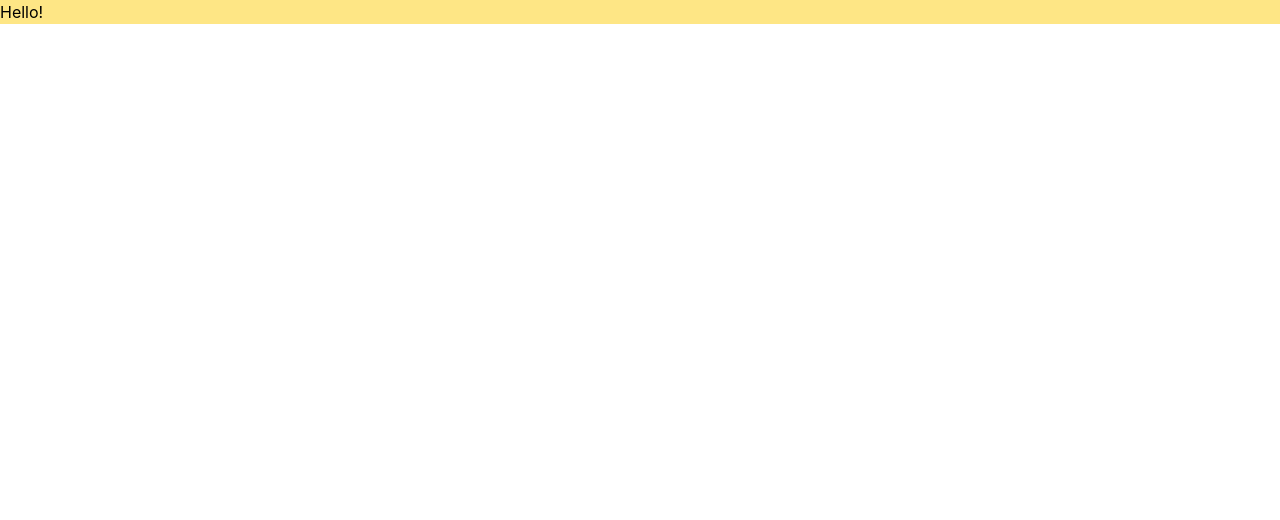
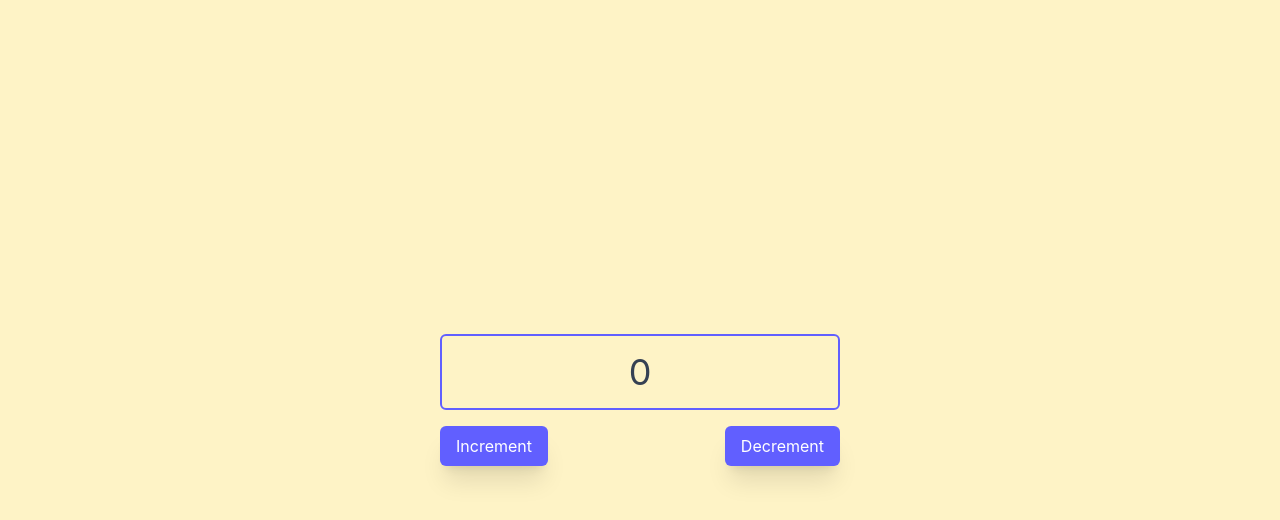
Before and after one commit to yu-nykanorova/react_practice_project, a React (Vite) app: page / in a window 1280 px wide. Shown: the top 520 px of the page. Built offline with nearby package versions, Linux system fonts and the light colour scheme.

Commit message:
added lesson 2 useState example

```diff
--- a/src/App.tsx
+++ b/src/App.tsx
@@ -1,10 +1,21 @@
-import './App.css'
+import './App.css';
+import {useState} from "react";
 
 function App() {
-
+let [counter, setCounter] = useState(0);
   return (
-    <div className="bg-amber-200">
-      Hello!
+    <div className="min-h-screen flex flex-col justify-center items-center bg-amber-100">
+        <p className="w-100 mx-auto mb-4 p-4 text-gray-700 text-4xl text-center border-2 border-solid border-indigo-500 rounded-md">{counter}</p>
+        <div className="w-100 mx-auto flex justify-between items-center gap-6">
+            <button onClick={() => {
+                setCounter(++counter);
+            }} className="px-4 py-2 bg-indigo-500 shadow-xl rounded-md text-white">Increment</button>
+            <button onClick={() => {
+                setCounter(prevState => {
+                    return --prevState;
+                });
+            }} className="px-4 py-2 bg-indigo-500 shadow-xl rounded-md text-white">Decrement</button>
+        </div>
     </div>
   );
 }
```
